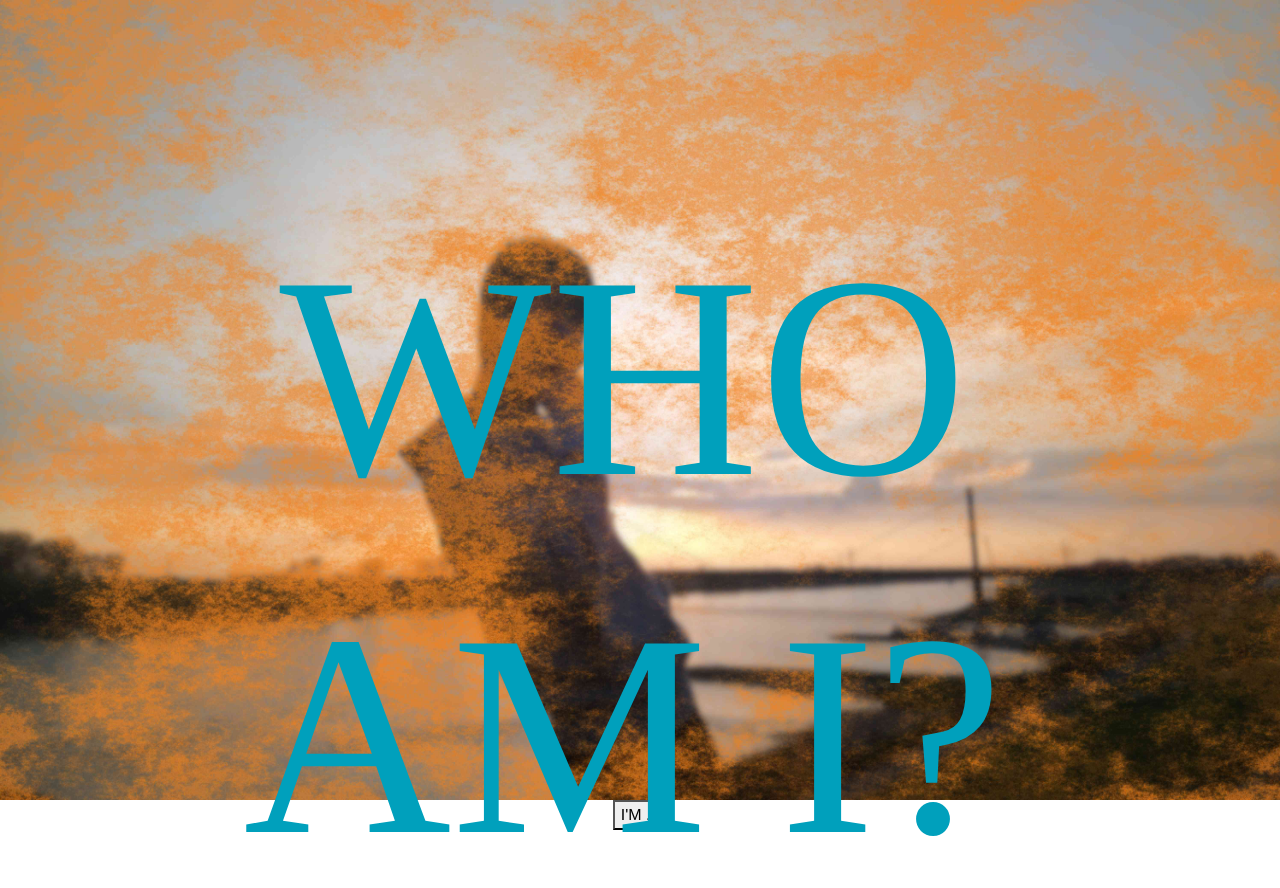
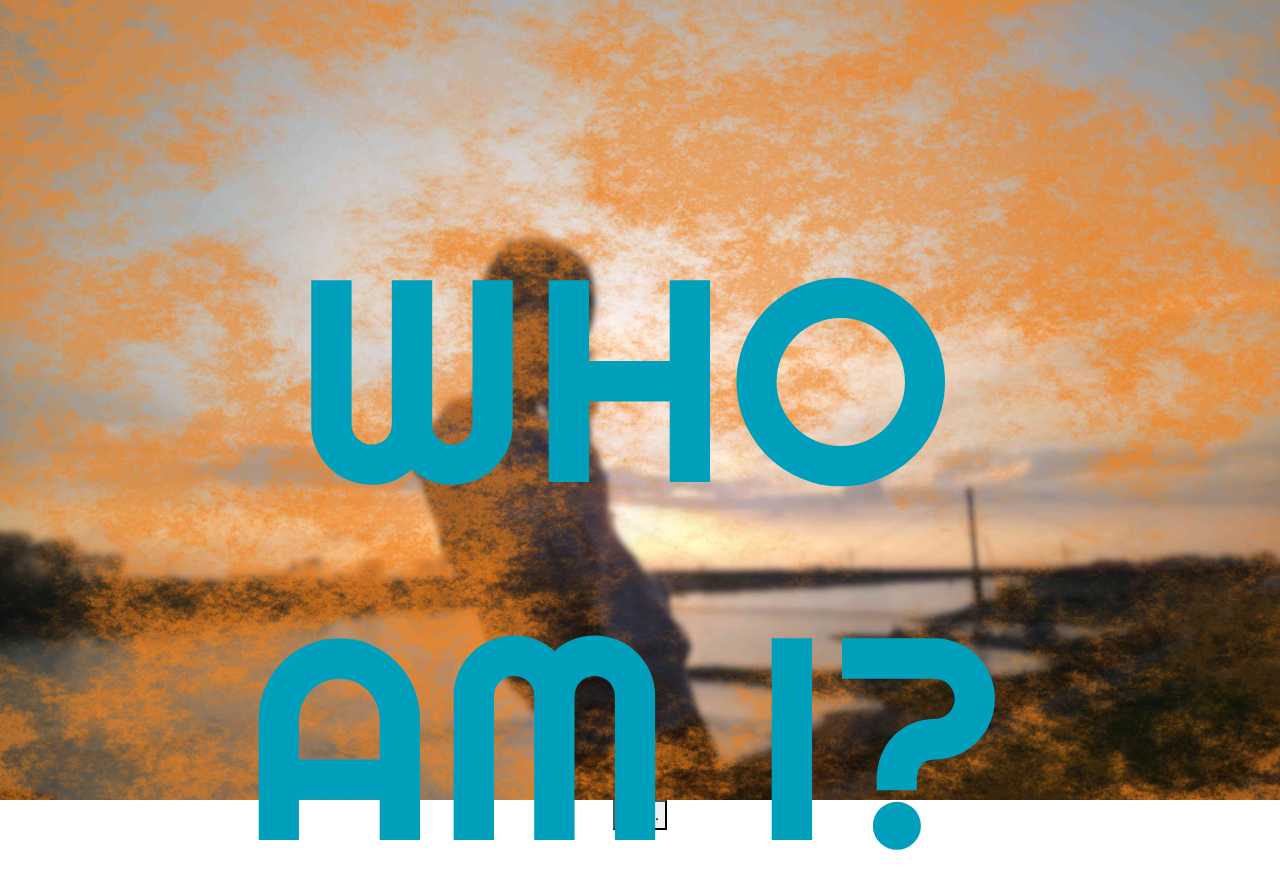
Before and after one commit to yuji4072/yuji4072.github.io, a Vue app: page /#/ in a window 1280 px wide. Shown: the top 888 px of the page. Built offline with nearby package versions, Linux system fonts and the light colour scheme.

Commit message:
興味本位で変なモジュールをインストールしないようにしましょう

```diff
--- a/src/App.vue
+++ b/src/App.vue
@@ -13,6 +13,7 @@
 </script>
 
 <style>
+@import url('https://fonts.googleapis.com/css2?family=Righteous&display=swap');
 #app {
   font-family: 'Avenir', Helvetica, Arial, sans-serif;
   -webkit-font-smoothing: antialiased;
--- a/src/components/Home.vue
+++ b/src/components/Home.vue
@@ -36,7 +36,7 @@
   font-size: 18rem;
   line-height: 22.375rem;
   text-align: center;
-  font-family: Righteous;
+  font-family: 'Righteous', cursive;
 
   color: #00a0bc;
 }
```
